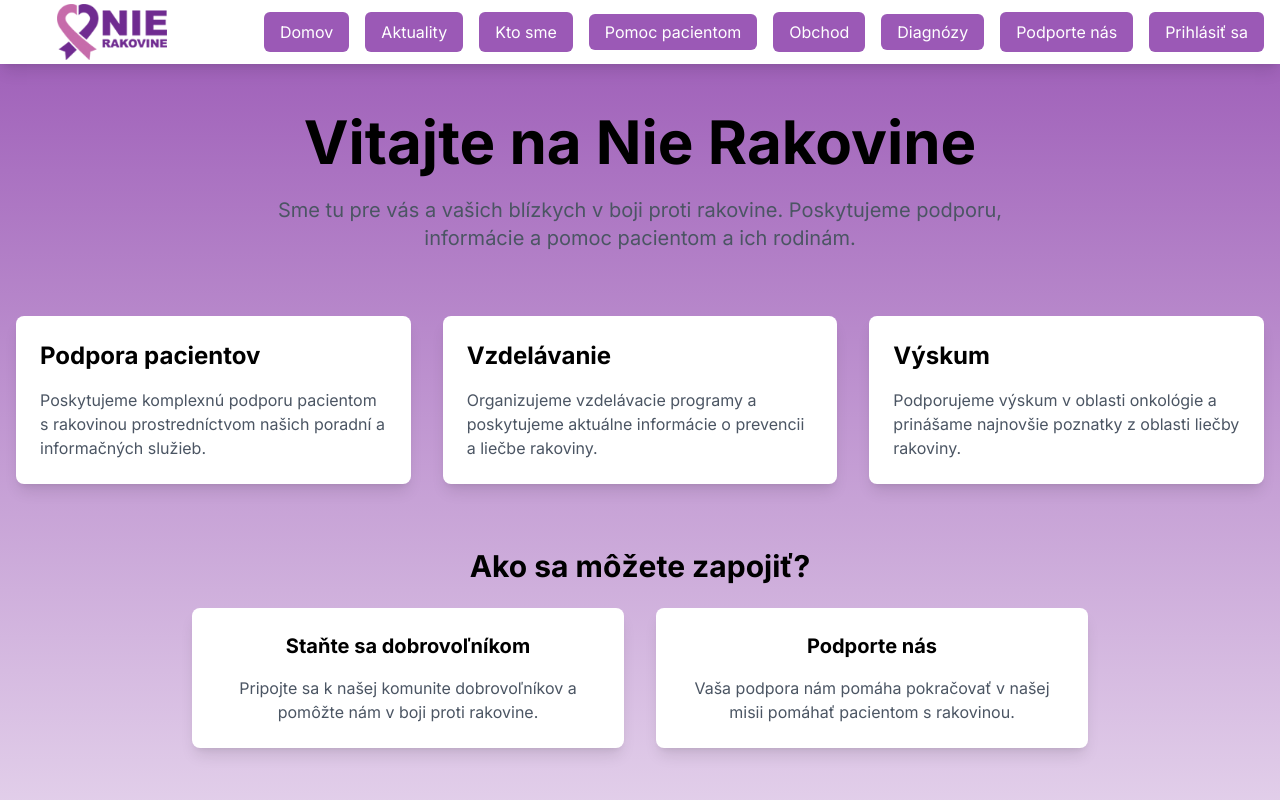
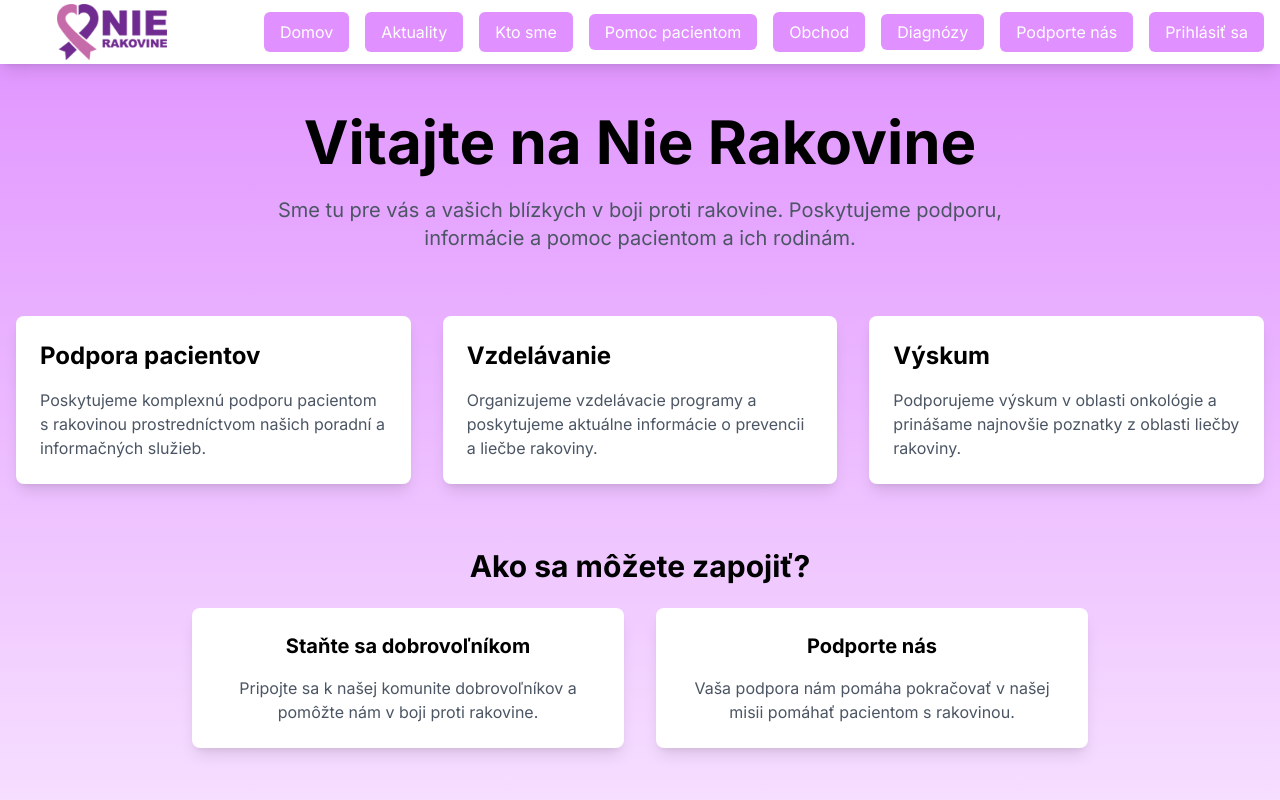
Before and after one commit to Andy15084/NieRakovine, a Next.js app: page / in a window 1280 px wide. Shown: the top 800 px of the page. Built offline with nearby package versions, Linux system fonts and the light colour scheme.

Commit message:
purple change

```diff
--- a/src/app/globals.css
+++ b/src/app/globals.css
@@ -6,9 +6,9 @@
   --foreground-rgb: 0, 0, 0;
   --background-start-rgb: 214, 219, 220;
   --background-end-rgb: 255, 255, 255;
-  --primary-purple: #8E44AD;
-  --light-purple: #9B59B6;
-  --dark-purple: #6C3483;
+  --primary-purple: #b663da;
+  --light-purple: #e091ff;
+  --dark-purple: #a72ed7;
   --dark-blue: #2C3E50;
 }
 
```
